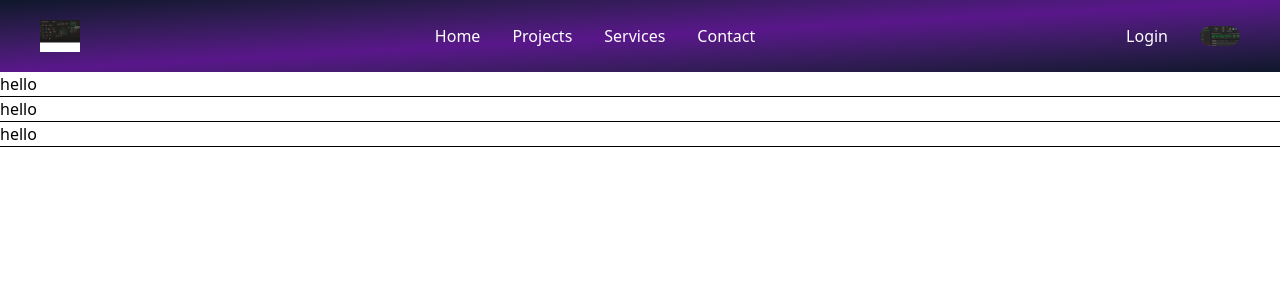
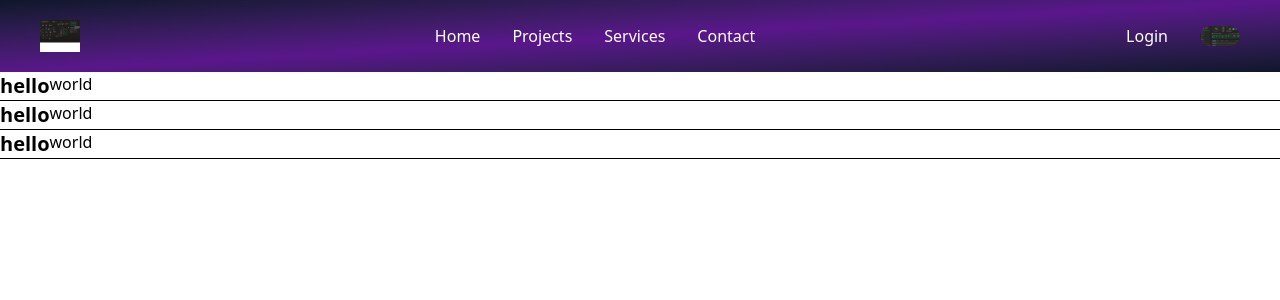
Before and after one commit to Laraib17/my_portfolio, a React (Vite) app: page /#/login in a window 1280 px wide. Shown: the top 300 px of the page. Built offline with nearby package versions, Linux system fonts and the light colour scheme; a web font is replaced by a local one.

Commit message:
feat:added data

```diff
--- a/src/pages/login.jsx
+++ b/src/pages/login.jsx
@@ -4,13 +4,16 @@ const login = () => {
     <div>
       <div>
         <section>
-          <div className="flex border-b"><h1>hello</h1></div>
+          <div className="flex border-b"><h1 className='text-xl font-bold'>hello</h1>
+          <p>world</p></div>
         </section>
         <section>
-          <div className="flex border-b "><h1>hello</h1></div>
+          <div className="flex border-b "><h1 className='text-xl font-bold'>hello</h1>
+          <p>world</p></div>
         </section>
         <section>
-          <div className="flex border-b "><h1>hello</h1></div>
+          <div className="flex border-b "><h1 className='text-xl font-bold'>hello</h1>
+          <p>world</p></div>
         </section>
       </div>
     </div>
```
